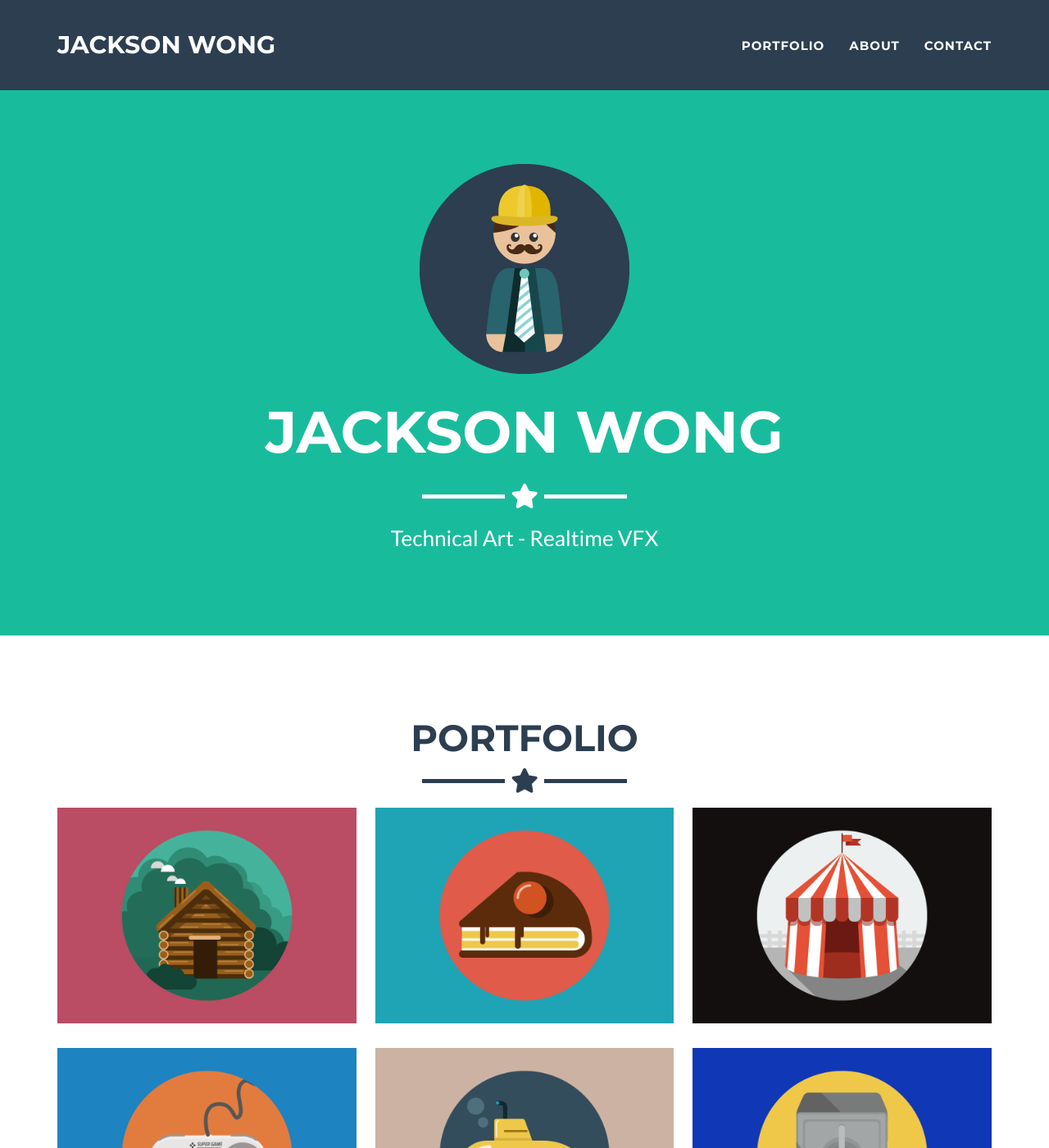
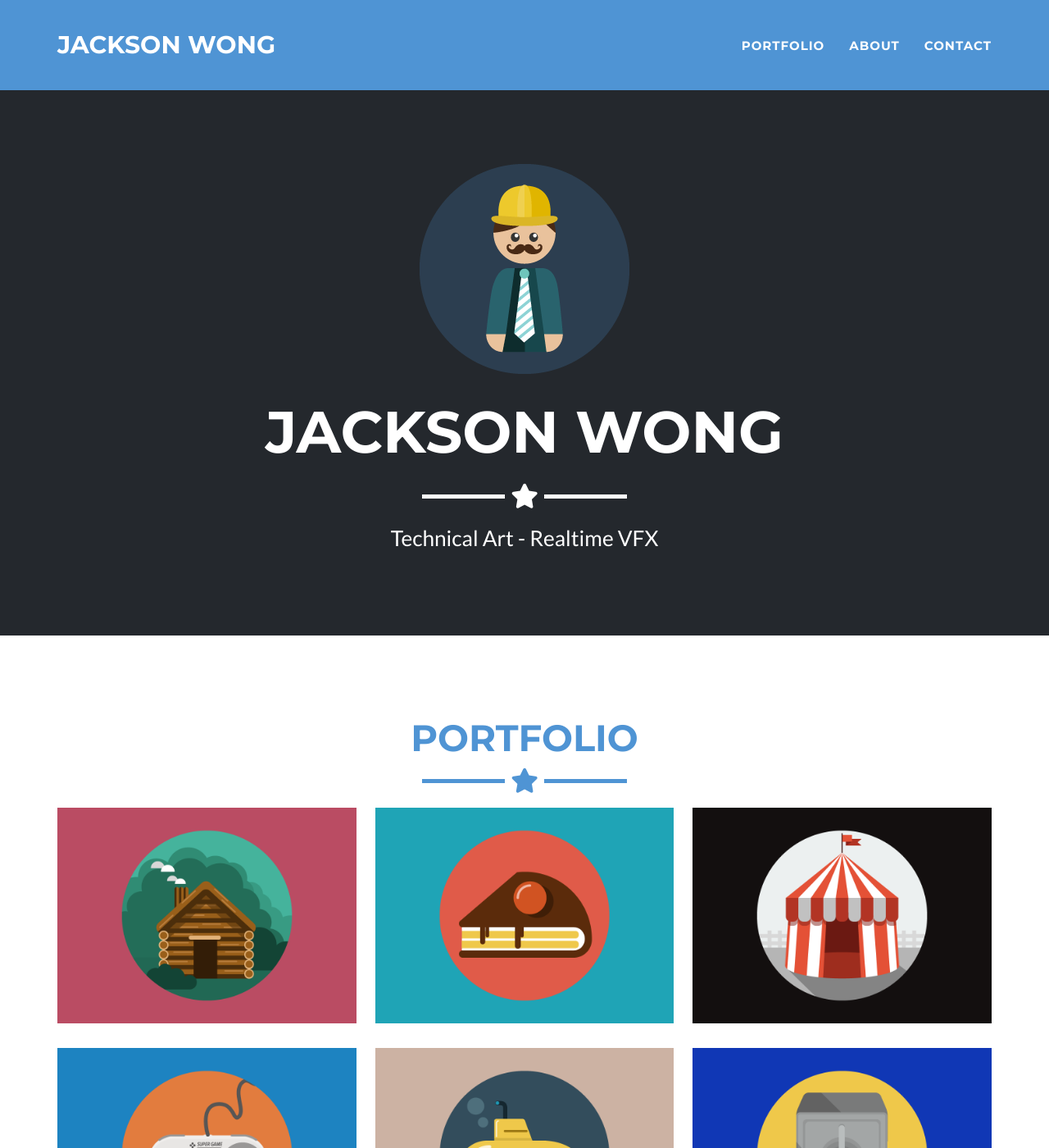
Before and after one commit to jacksoniswong/jacksoniswong.github.io, a Jekyll site: the page built from _posts/2014-07-18-project-1.markdown, in a window 1280 px wide and 1400 px high. Shown: the whole window at 82% size. Built offline with Jekyll 4.4.1, drawn with Linux system fonts in a browser that asks for light colours; some of the changed text lies outside the part shown.

Commit message:
update colors

```diff
--- a/_config.yml
+++ b/_config.yml
@@ -17,7 +17,7 @@ bing_verify:
 # - static : pass through formspree.io to validate email sending
 # - disqus : replace contact form by disqus thread
 # - comment the line below if you want to stick with the default PHP contact form
-contact: static
+# contact: static
 
 # If you use disqus you need disqus shortname
 # https://help.disqus.com/customer/portal/articles/466208
@@ -25,10 +25,10 @@ disqus_shortname: jacksoniswong
 
 # Color settings (hex-codes without the leading hash-tag)
 color:
-  primary: 18bc9c #80B3FF
-  primary-rgb: "24,288,156" #"128,179,255"
-  secondary: 2c3e50 #FD6E8A
-  secondary-dark: 233140 #A2122F
+  primary: 24282d #80B3FF
+  primary-rgb: "36,40,45" #"128,179,255"
+  secondary: 4f94d4 #FD6E8A
+  secondary-dark: 387494 #A2122F
 
 # Footer settings
 footer:
--- a/_includes/about.html
+++ b/_includes/about.html
@@ -9,20 +9,17 @@
     </div>
     <div class="row">
       <div class="col-lg-4 col-lg-offset-2">
-        <p>A team-first technical and effects artist who loves tackling new and interesting problems.
-          &nbsp;
+        <p>A team-first technical and effects artist who loves tackling new and interesting problems.</p>
 
-        Has a background in games for Unreal Engine, with a varied and multidisciplined skill set. Studied and taught at Media Design School in Auckland, New Zealand, before venturing outside of tertiary education to seek further career challenges. Has further studies in film at Auckland University of Technology.
-        &nbsp;
+        <p>Has a background in games for Unreal Engine, with a varied and multidisciplined skill set. Studied and taught at Media Design School in Auckland, New Zealand, before venturing outside of tertiary education to seek further career challenges. Has further studies in film at Auckland University of Technology.</p>
 
-        Enjoys finding ways to help out teammates and making effects that wow audiences.
+        <p>Enjoys finding ways to help out teammates and making effects that wow audiences.</p>
 
-       </p>
       </div>
       <div class="col-lg-4">
-        <p> For any enquiries, please email me at hello@jacksoniswong.com
-          Alternatively, you can find me on these other sites:
-        LinkedIn | Instagram</p>
+        <p>For any enquiries, please email me at <a href="mailto:hello@jacksoniswong.com">hello@jacksoniswong.com</a></p>
+        <p>Alternatively, you can find me on these other sites:</p>
+        <p><a href="https://linkedin.com/in/jacksoniswong/">LinkedIn</a> | <a href="https://instagram.com/jacksoniswong/">Instagram</a></p>
       </div>
       <div class="col-lg-8 col-lg-offset-2 text-center">
         <a href="https://github.com/jeromelachaud/freelancer-theme" class="btn btn-lg btn-outline">
```
